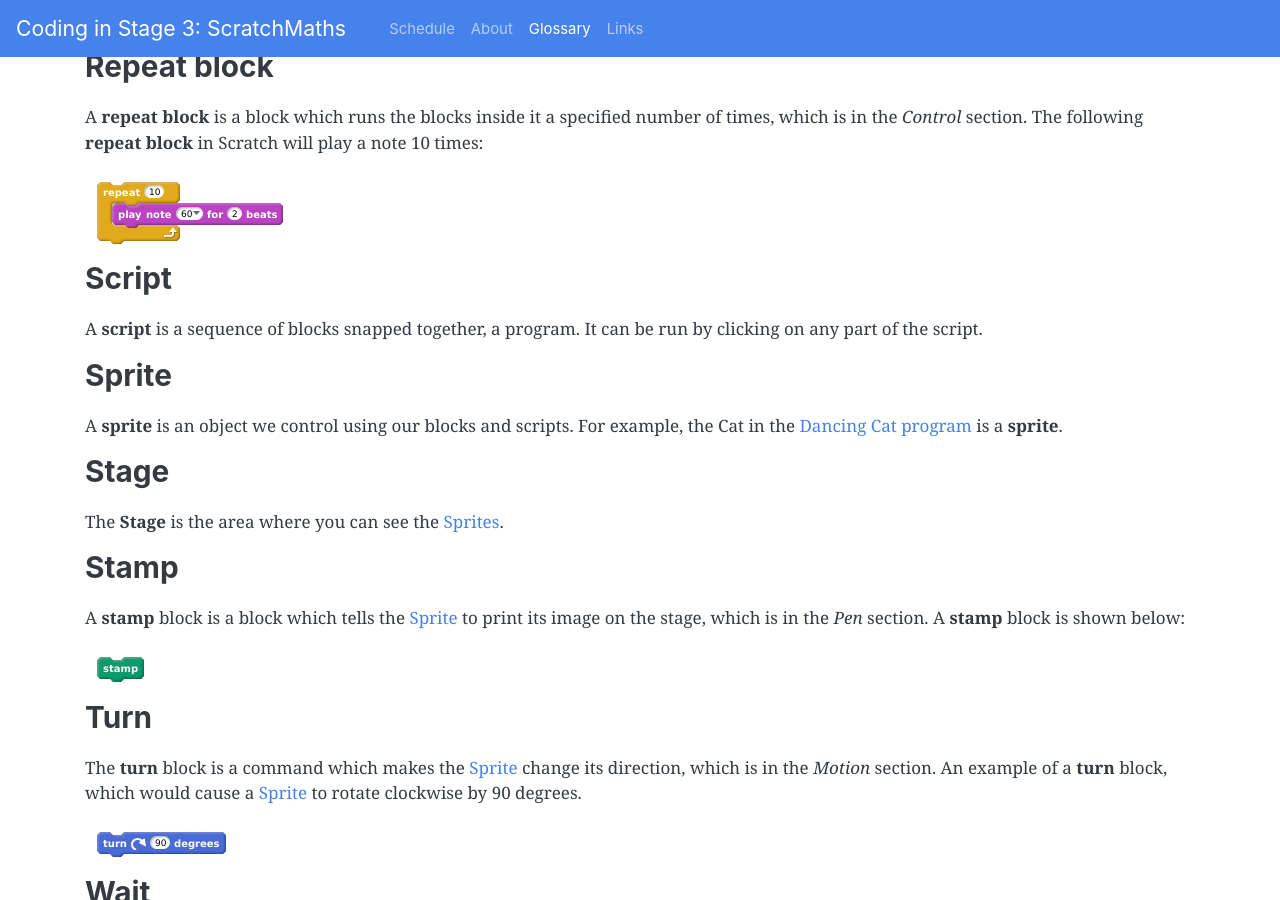
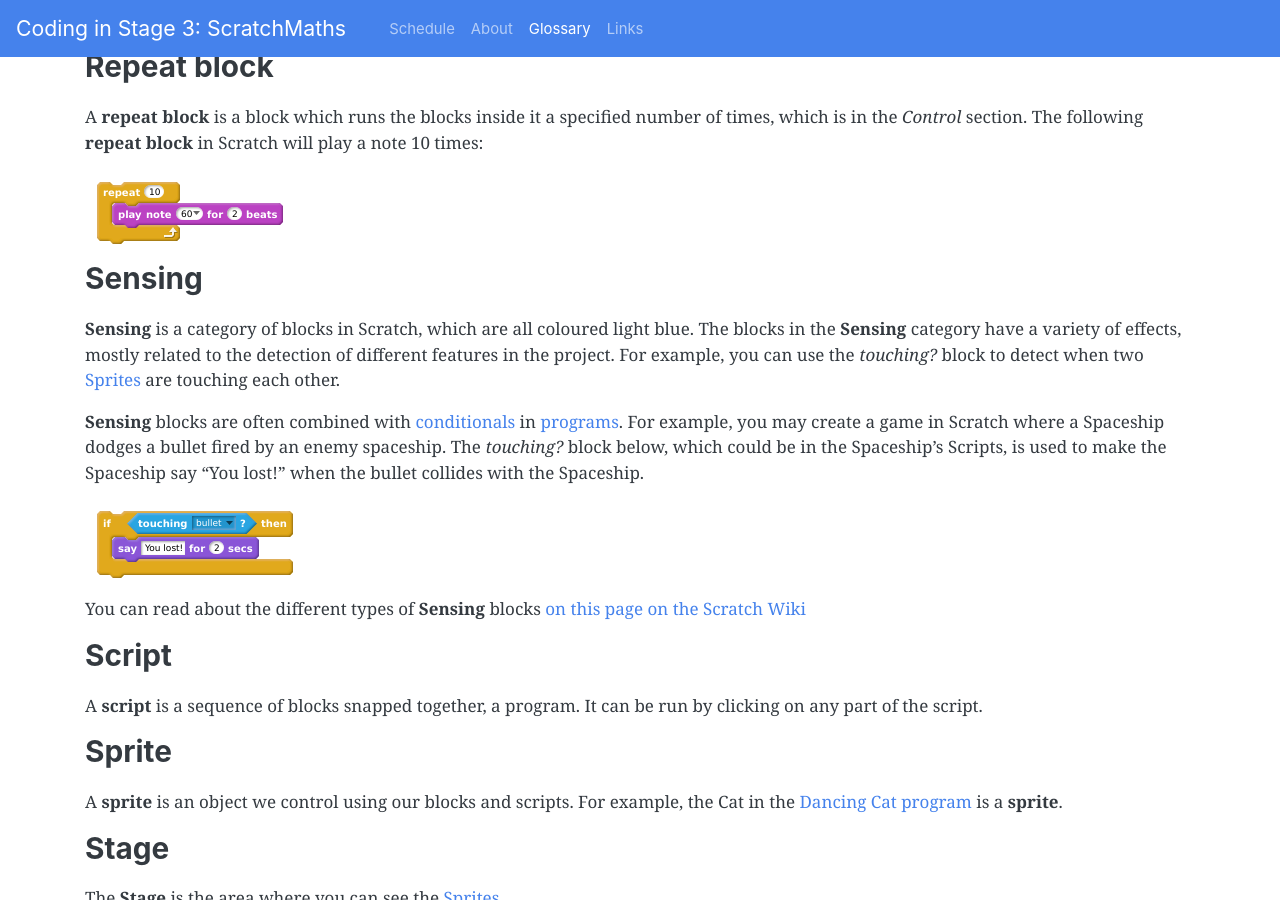
Before and after one commit to cs4s/2018, a Jekyll site: the page built from maths/glossary/index.md, in a window 1280 px wide and 900 px high, scrolled down 14865 px. Built offline with Jekyll 4.4.1, drawn with Linux system fonts in a browser that asks for light colours.

Commit message:
Changes glossary to include Sensing definition

```diff
--- a/maths/glossary/index.md
+++ b/maths/glossary/index.md
@@ -697,6 +697,25 @@ end
 {: .language-scratch}
 
 
+### Sensing
+
+**Sensing** is a category of blocks in Scratch, which are all coloured light blue.
+The blocks in the **Sensing** category have a variety of effects, mostly related to the detection of different features in the project.
+For example, you can use the *touching?* block to detect when two [Sprites](#sprite) are touching each other.
+
+**Sensing** blocks are often combined with [conditionals](#conditionals) in [programs](#program).
+For example, you may create a game in Scratch where a Spaceship dodges a bullet fired by an enemy spaceship.
+The *touching?* block below, which could be in the Spaceship's Scripts, is used to make the Spaceship say "You lost!" when the bullet collides with the Spaceship.
+
+~~~
+if <touching [bullet v] ?> then
+	say [You lost!] for (2) secs
+end
+~~~
+{: .language-scratch}
+
+You can read about the different types of **Sensing** blocks [on this page on the Scratch Wiki](https://en.scratch-wiki.info/wiki/Sensing_Blocks){:target="_blank"}
+
 ### Script
 
 A **script** is a sequence of blocks snapped together, a program.
```
Also changed, not shown: maths/week-7/index.md (+2 -5 lines).
